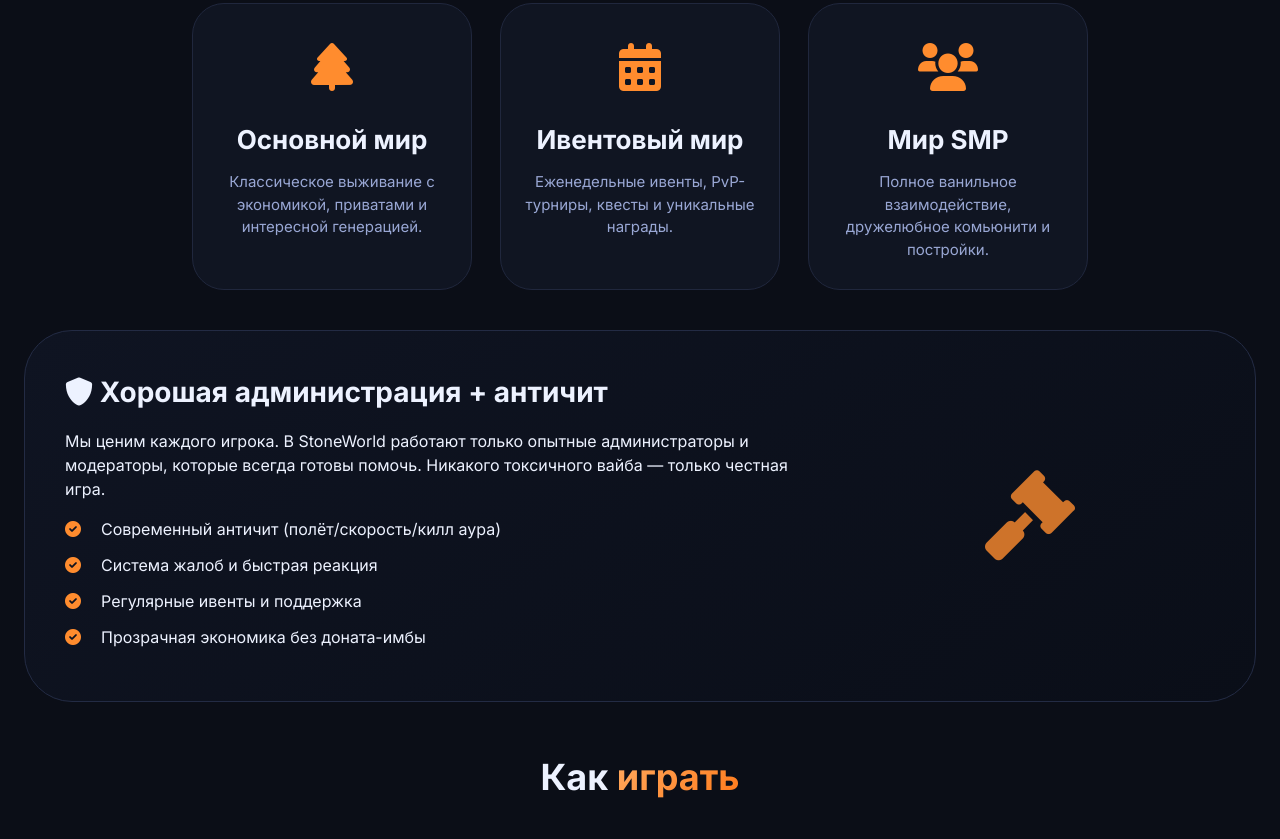
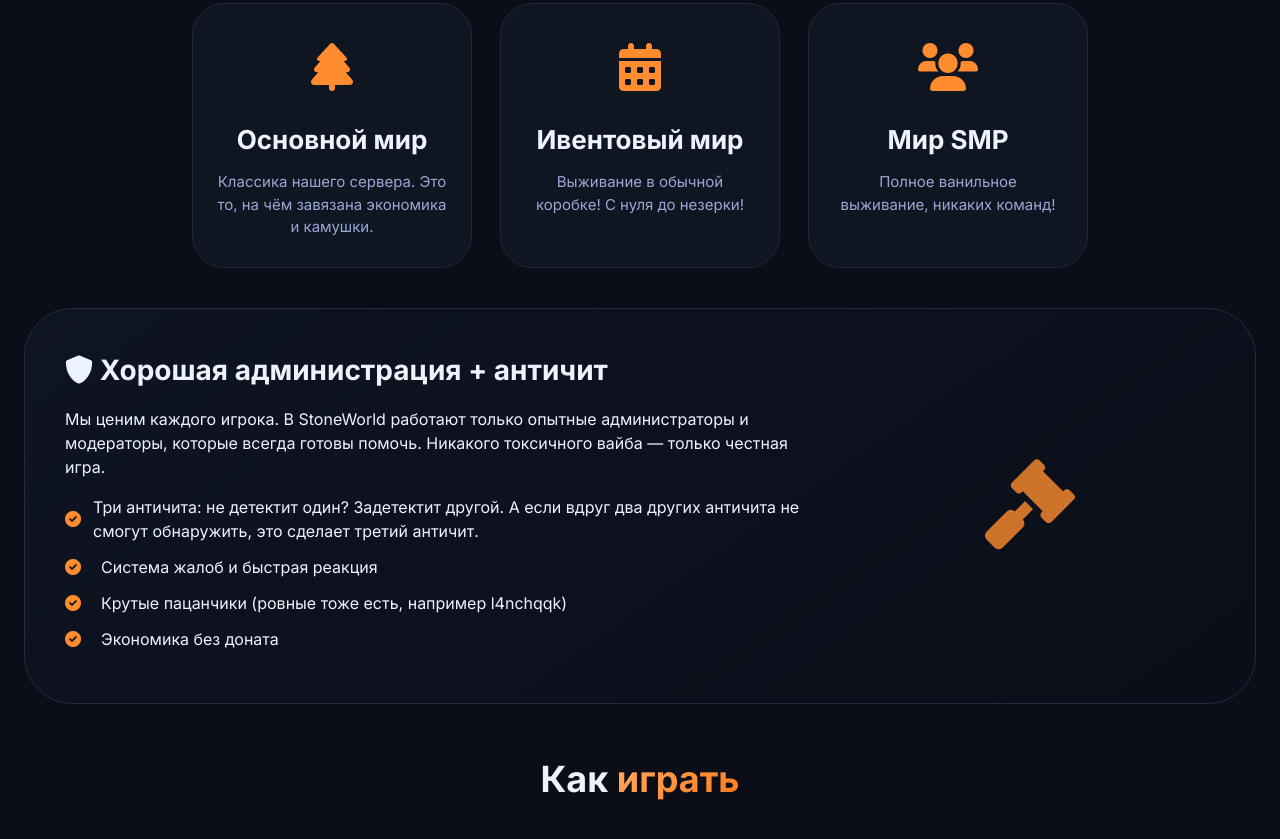
Before and after one commit to ice-t3am/stoneworld, a plain HTML site: page index.html in a window 1280 px wide. Shown: the part 651-1490 px from the top of the page. Drawn offline with Linux system fonts and the light colour scheme.

Commit message:
Update index.html

```diff
--- a/index.html
+++ b/index.html
@@ -353,17 +353,17 @@
                 <div class="world-card">
                     <div class="world-icon"><i class="fas fa-tree"></i></div>
                     <h3>Основной мир</h3>
-                    <p>Классическое выживание с экономикой, приватами и интересной генерацией.</p>
+                    <p>Классика нашего сервера. Это то, на чём завязана экономика и камушки.</p>
                 </div>
                 <div class="world-card">
                     <div class="world-icon"><i class="fas fa-calendar-alt"></i></div>
                     <h3>Ивентовый мир</h3>
-                    <p>Еженедельные ивенты, PvP-турниры, квесты и уникальные награды.</p>
+                    <p>Выживание в обычной коробке! С нуля до незерки!</p>
                 </div>
                 <div class="world-card">
                     <div class="world-icon"><i class="fas fa-users"></i></div>
                     <h3>Мир SMP</h3>
-                    <p>Полное ванильное взаимодействие, дружелюбное комьюнити и постройки.</p>
+                    <p>Полное ванильное выживание, никаких команд!</p>
                 </div>
             </div>
         </div>
@@ -375,10 +375,10 @@
                     <h3><i class="fas fa-shield-alt"></i> Хорошая администрация + античит</h3>
                     <p>Мы ценим каждого игрока. В StoneWorld работают только опытные администраторы и модераторы, которые всегда готовы помочь. Никакого токсичного вайба — только честная игра.</p>
                     <ul>
-                        <li><i class="fas fa-check-circle"></i> Современный античит (полёт/скорость/килл аура)</li>
+                        <li><i class="fas fa-check-circle"></i> Три античита: не детектит один? Задетектит другой. А если вдруг два других античита не смогут обнаружить, это сделает третий античит.</li>
                         <li><i class="fas fa-check-circle"></i> Система жалоб и быстрая реакция</li>
-                        <li><i class="fas fa-check-circle"></i> Регулярные ивенты и поддержка</li>
-                        <li><i class="fas fa-check-circle"></i> Прозрачная экономика без доната-имбы</li>
+                        <li><i class="fas fa-check-circle"></i> Крутые пацанчики (ровные тоже есть, например l4nchqqk)</li>
+                        <li><i class="fas fa-check-circle"></i> Экономика без доната</li>
                     </ul>
                 </div>
                 <div class="feature-icon">
```
